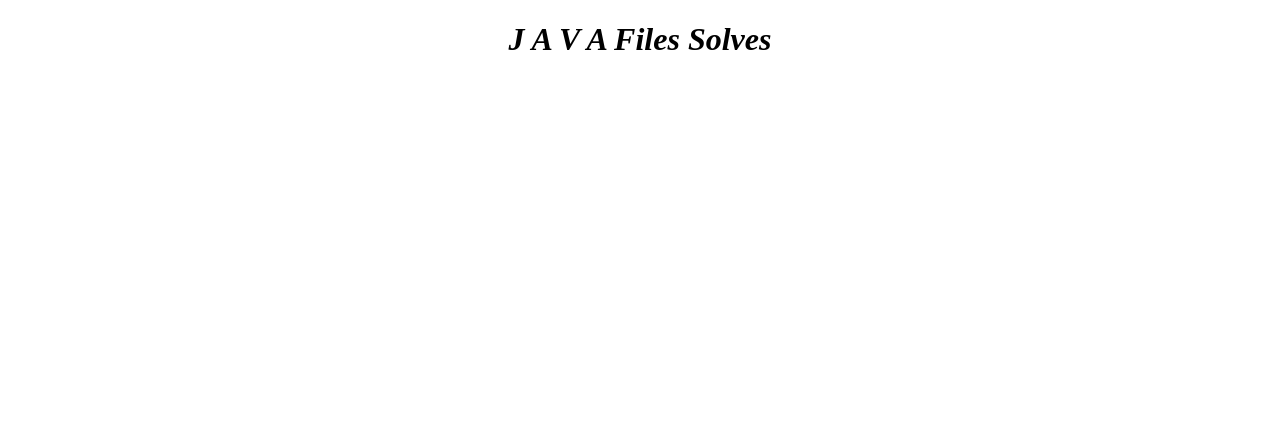
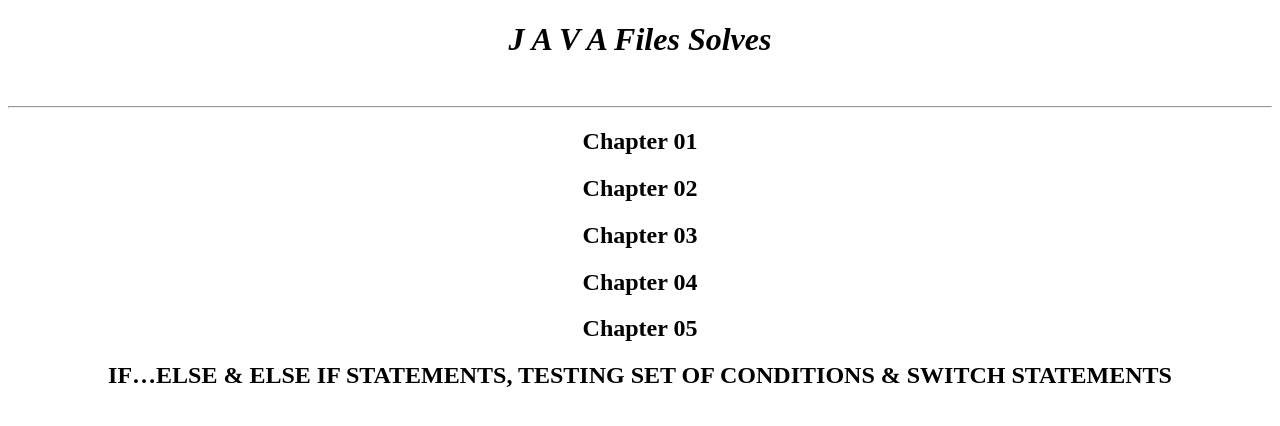
Before and after one commit to codewithaseel21/Java-files-solves-, a plain HTML site: page index.html in a window 1280 px wide. Drawn offline with Linux system fonts and the light colour scheme.

Commit message:
all 6 files completed

```diff
--- a/index.html
+++ b/index.html
@@ -1,16 +1,29 @@
 <!DOCTYPE html>
 <html lang="en">
+
 <head>
     <meta charset="UTF-8">
     <meta name="viewport" content="width=device-width, initial-scale=1.0">
     <title>JAVA Files Solves</title>
     <link rel="stylesheet" href="./style.css">
 </head>
+
 <body>
-    <h1><i><b>J A V A </b>  Files Solves</i></h1>
+    <h1><i><b>J A V A </b> Files Solves</i></h1>
+
+    <br>
+    <hr>
+
+    <h2>Chapter 01</h2>
+    <h2>Chapter 02</h2>
+    <h2>Chapter 03</h2>
+    <h2>Chapter 04</h2>
+    <h2>Chapter 05</h2>
+    <h2>IF…ELSE & ELSE IF STATEMENTS, TESTING SET OF CONDITIONS & SWITCH STATEMENTS</h2>
 
 
 
     <script src="./app.js"></script>
 </body>
+
 </html>
--- a/style.css
+++ b/style.css
@@ -1,3 +1,7 @@
 h1 {
     text-align: center;
 }
+
+h2 {
+    text-align: center;
+}
```
Also changed, not shown: app.js (line endings or trailing spaces).
